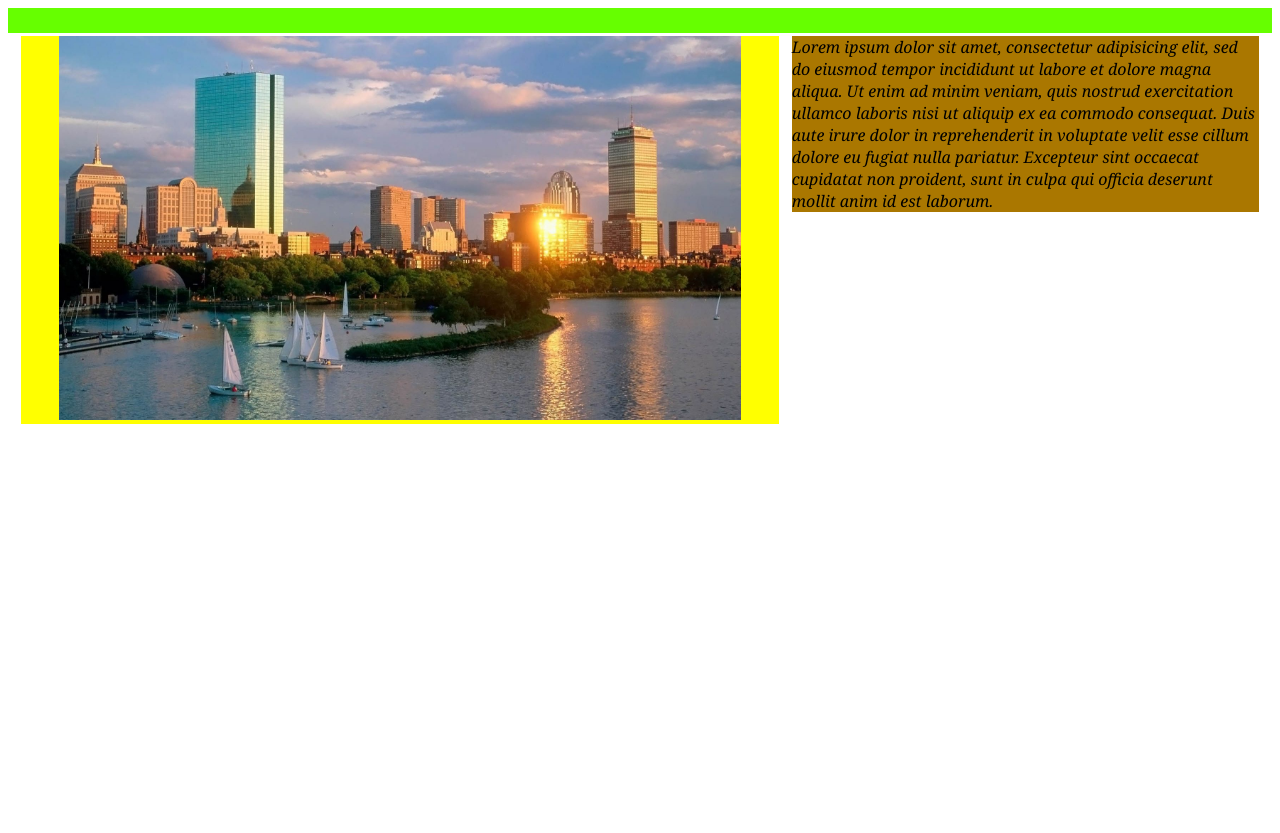
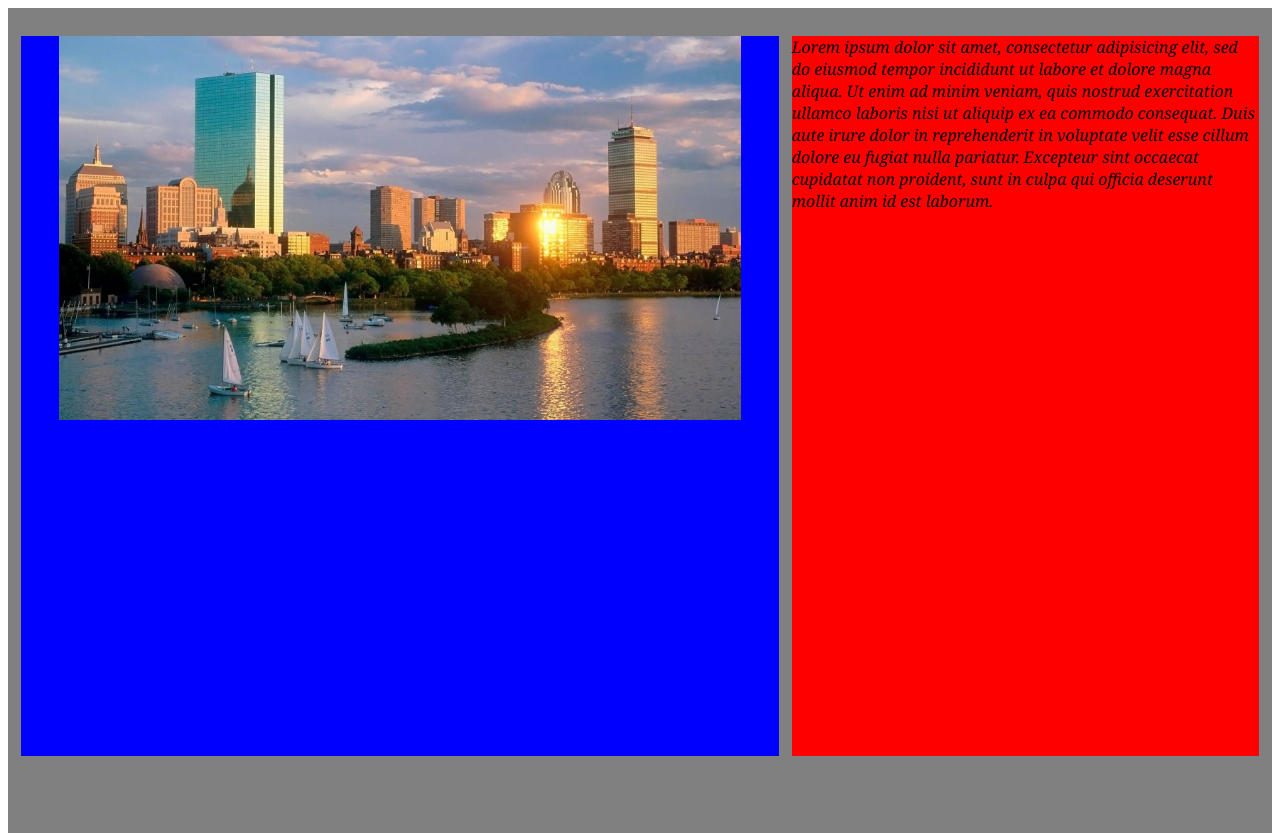
Before and after one commit to thibaultcar/5D, a plain HTML site: page column_response/column_response_first.html in a window 1280 px wide. Before the commit the page ends 808 px from the top, so only its background shows below. Drawn offline with Linux system fonts and the light colour scheme.

Commit message:
Update style_percent_2.css

```diff
--- a/column_response/style_percent_2.css
+++ b/column_response/style_percent_2.css
@@ -11,7 +11,7 @@ header, hgroup, menu, nav, section,  { display: block; }
 	width: 100%;
 	height: auto;
 	font-family: "Lucida Sans Unicode", "Lucida Grande", sans-serif;
-	background-color: #6F0;
+	background-color: gray;
 	padding-top: 15px;
 	padding-bottom: 10px;
 }
@@ -41,13 +41,13 @@ header, hgroup, menu, nav, section,  { display: block; }
 	margin-left: auto;
 	background-color: #F0F;
 }
-/*#containerID{
+#containerID{
 	width: 100%;
 	height: 800px;
 	font-family: "Lucida Sans Unicode", "Lucida Grande", sans-serif;
 	display: block;
-	background-color: #3DC029;
-}*/
+	background-color: gray;
+}
 #leftColumn {
 	width: 60%;
 	height: 90%;
@@ -55,7 +55,7 @@ header, hgroup, menu, nav, section,  { display: block; }
 	margin-right: 1%;
 	margin-left: 1%;
 	float: left;
-	background: #FF0; /*yellow*/
+	background: blue; /*yellow*/
 	}
 #rightColumn {
 	font-family: georgia;,font-size: 18px; line-height: 22px;
@@ -67,5 +67,5 @@ header, hgroup, menu, nav, section,  { display: block; }
 	margin-top: 1%;
 	margin-right: 1%;
 	float: left;
-	background: #A70; /*brown*/
+	background: red; /*brown*/
 }
```
